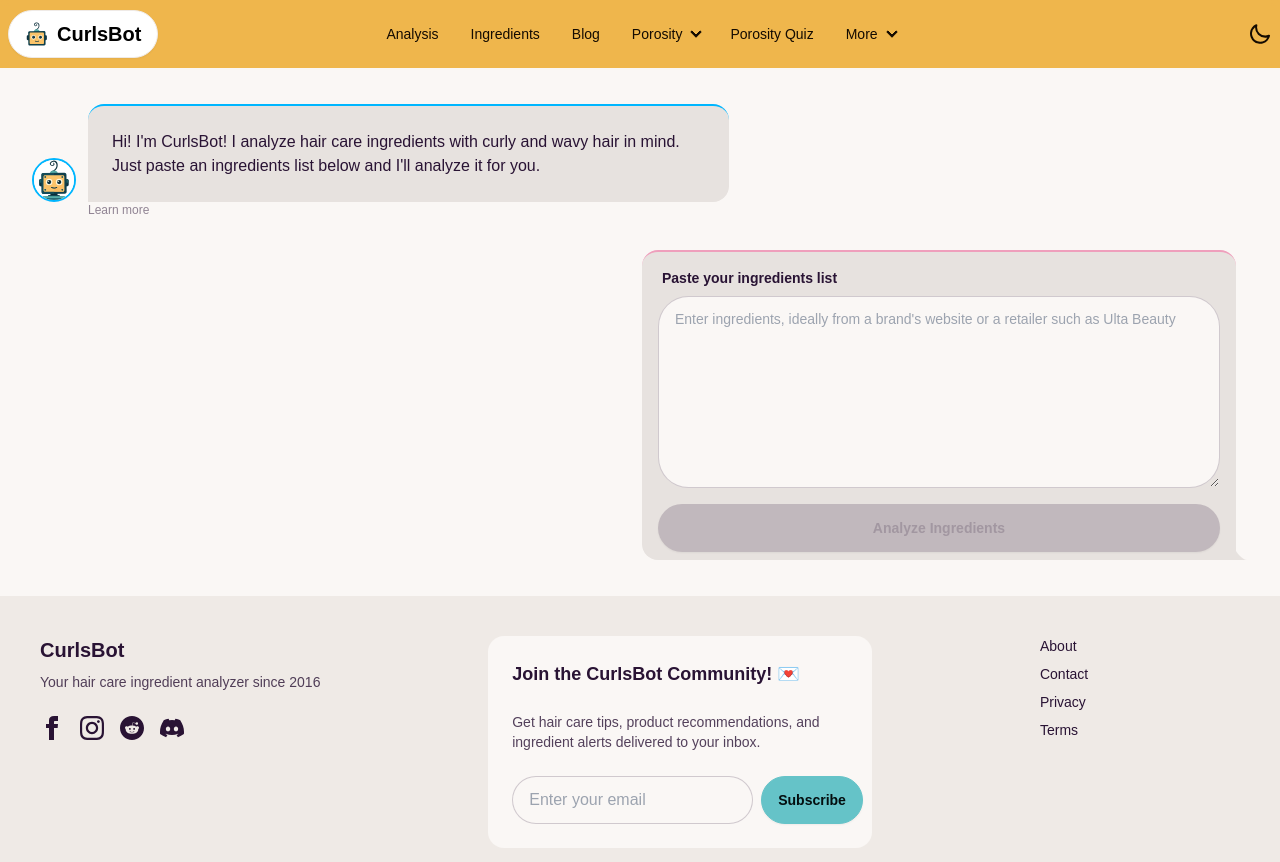
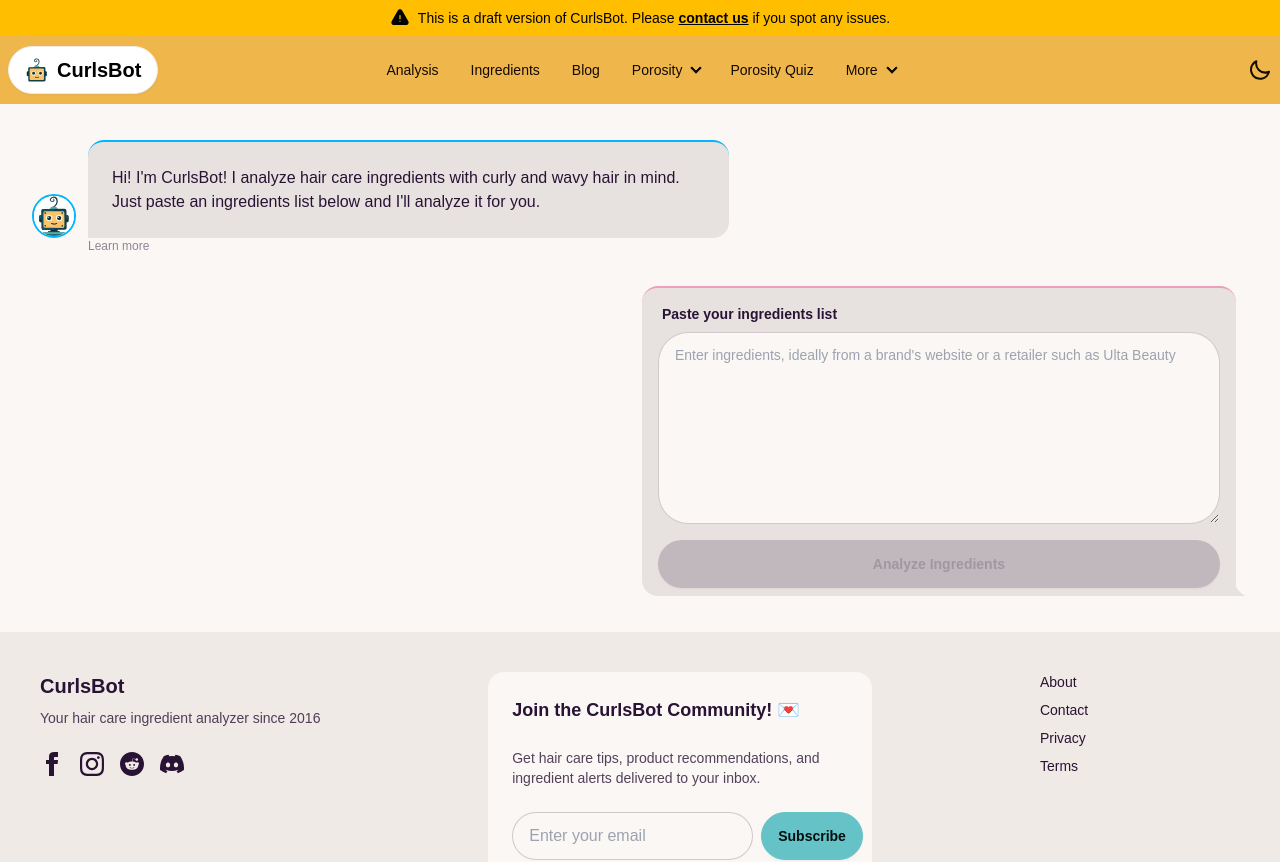
Before and after one commit to melissamcewen/CurlsBotSite, a Next.js app: page / in a window 1280 px wide. Shown: the top 862 px of the page. Built offline with nearby package versions, Linux system fonts and the light colour scheme; no server answers.

Commit message:
image support, banner, robots

```diff
--- a/src/app/layout.tsx
+++ b/src/app/layout.tsx
@@ -4,6 +4,7 @@
 import Navbar from '@/components/Navbar';
 import { Footer } from '@/components/layout/Footer';
 import { GoogleAnalytics } from '@/components/GoogleAnalytics';
+import { DraftBanner } from '@/components/layout/DraftBanner';
 import Script from 'next/script';
 
 const geistSans = Geist({
@@ -58,11 +59,11 @@
     apple: '/apple-icon.png'
   },
   robots: {
-    index: true,
-    follow: true,
+    index: false,
+    follow: false,
     googleBot: {
-      index: true,
-      follow: true,
+      index: false,
+      follow: false,
       'max-video-preview': -1,
       'max-image-preview': 'large',
       'max-snippet': -1,
@@ -110,6 +111,7 @@
         <GoogleAnalytics />
         <div className="min-h-screen overflow-x-hidden">
           <div className="absolute inset-0 pointer-events-none" />
+          <DraftBanner />
           <Navbar />
 
             <main>
--- a/src/app/robots.ts
+++ b/src/app/robots.ts
@@ -4,8 +4,8 @@
   return {
     rules: {
       userAgent: '*',
-      allow: '/',
+      disallow: '/',
     },
-    sitemap: 'https://curlsbot.com/sitemap.xml',
+    sitemap: null,
   };
 }
--- /dev/null
+++ b/src/components/layout/DraftBanner.tsx
@@ -0,0 +1,21 @@
+import Link from 'next/link';
+import { ExclamationTriangleIcon } from '@heroicons/react/24/solid';
+
+export function DraftBanner() {
+  return (
+    <div className="bg-warning text-warning-content">
+      <div className="max-w-7xl mx-auto py-2 px-4 sm:px-6 lg:px-8">
+        <div className="flex items-center justify-center gap-2 text-sm font-medium">
+          <ExclamationTriangleIcon className="h-5 w-5" aria-hidden="true" />
+          <span>
+            This is a draft version of CurlsBot. Please{' '}
+            <Link href="/contact" className="underline font-bold">
+              contact us
+            </Link>{' '}
+            if you spot any issues.
+          </span>
+        </div>
+      </div>
+    </div>
+  )
+}
```
Also changed, not shown: src/utils/remarkNextImage.ts (added, +40 -0 lines), 2 other files (tests, documents, lock files or other folders).
